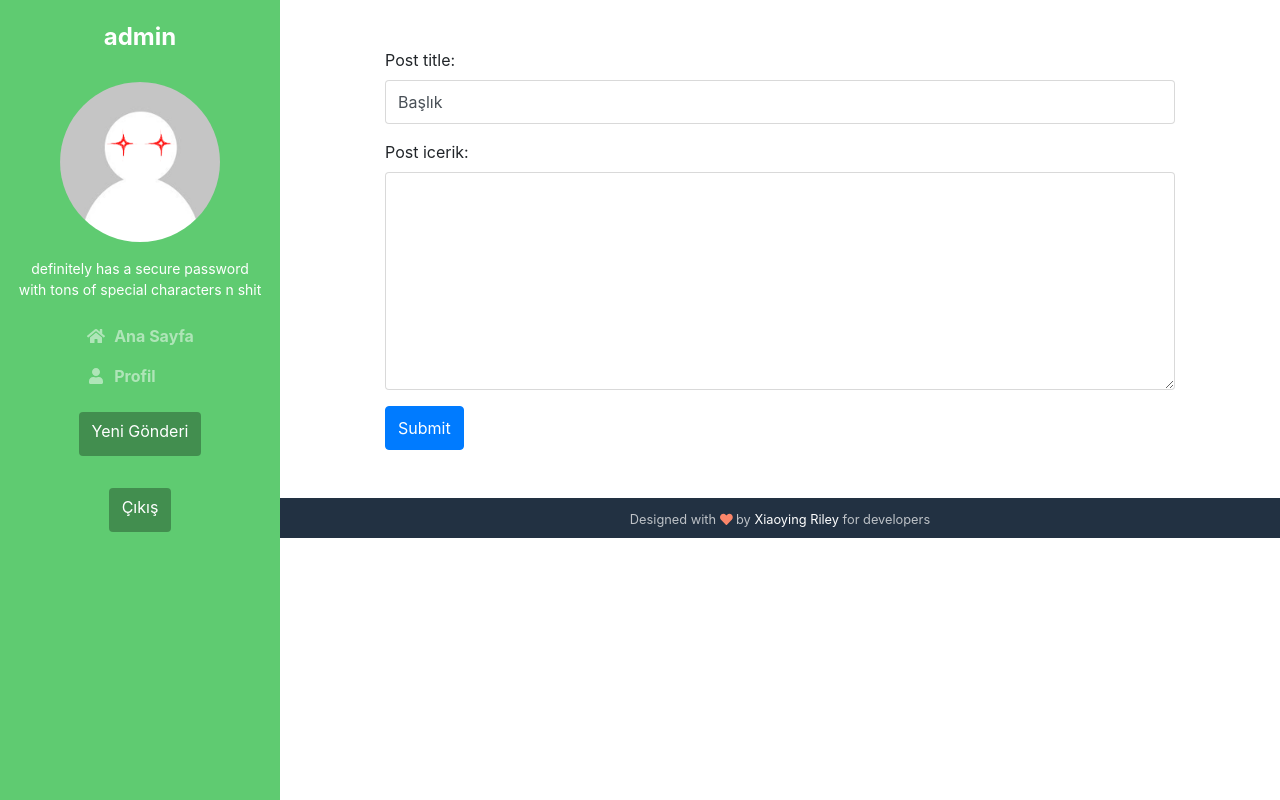
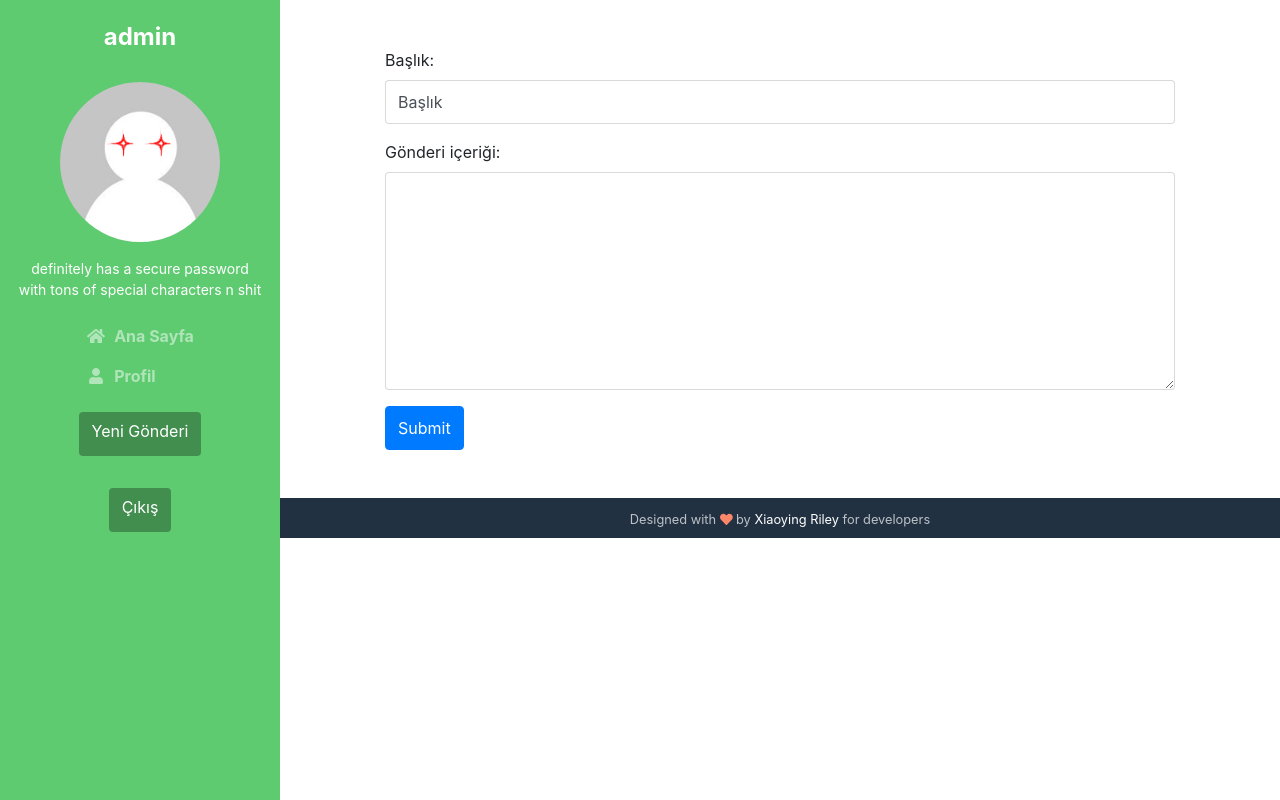
Before and after one commit to alperoot/PriviaSecStaj, a Django app: page /gonderi/ in a window 1280 px wide. Run offline with Django 3.2, Linux system fonts and the light colour scheme; a user stored in the database is signed in; some libraries are stand-ins or nearby versions.

Commit message:
Estetik düzeltmeler

```diff
--- a/Posts/forms.py
+++ b/Posts/forms.py
@@ -8,6 +8,7 @@ class PostForm(forms.ModelForm):
         fields = ("post_title", "post_icerik", "original_poster", "comments_status", "comments_number")
         widgets = {'original_poster': forms.HiddenInput(), 'comments_status': forms.HiddenInput(), 'comments_number': forms.HiddenInput()}
         # formda kullanıcının değiştirmesi istenmeyen fieldlar gizleniyor
+        labels = {'post_title' : "Başlık:", 'post_icerik' : "Gönderi içeriği:"}
 
 class CommentForm(forms.ModelForm):
     class Meta(object):
--- a/Posts/templates/basliklar/about.html
+++ b/Posts/templates/basliklar/about.html
@@ -3,7 +3,7 @@
 {% load widget_tweaks %}
 <html lang="en">
 <head>
-    <title>biraz şüp, ys</title>
+    <title>Privia Blog</title>
 
     <!-- Meta -->
     <meta charset="utf-8">
@@ -184,9 +184,6 @@
     <script src="{% static 'plugins/popper.min.js' %}"></script>
     <script src="{% static 'plugins/bootstrap/js/bootstrap.min.js' %}"></script>
 
-    <!-- Style Switcher (REMOVE ON YOUR PRODUCTION SITE) -->
-    <script src="{% static 'js/demo/style-switcher.js' %}"></script>
-
 
 </body>
 </html>
--- a/Posts/templates/basliklar/detail.html
+++ b/Posts/templates/basliklar/detail.html
@@ -3,7 +3,7 @@
 {% load widget_tweaks %}
 <html lang="en">
 <head>
-    <title>biraz şüp, ys</title>
+    <title>Privia Blog</title>
 
     <!-- Meta -->
     <meta charset="utf-8">
@@ -199,9 +199,6 @@
     <script src="{% static 'plugins/popper.min.js' %}"></script>
     <script src="{% static 'plugins/bootstrap/js/bootstrap.min.js' %}"></script>
 
-    <!-- Style Switcher (REMOVE ON YOUR PRODUCTION SITE) -->
-    <script src="{% static 'js/demo/style-switcher.js' %}"></script>
-
 
 </body>
 </html>
--- a/Posts/templates/basliklar/gonderi.html
+++ b/Posts/templates/basliklar/gonderi.html
@@ -3,7 +3,7 @@
 {% load widget_tweaks %}
 <html lang="en">
 <head>
-    <title>biraz şüp, ys</title>
+    <title>Privia Blog</title>
 
     <!-- Meta -->
     <meta charset="utf-8">
@@ -156,9 +156,5 @@
     <script src="{% static 'plugins/popper.min.js' %}"></script>
     <script src="{% static 'plugins/bootstrap/js/bootstrap.min.js' %}"></script>
 
-    <!-- Style Switcher (REMOVE ON YOUR PRODUCTION SITE) -->
-    <script src="{% static 'js/demo/style-switcher.js' %}"></script>
-
-
 </body>
 </html>
--- a/Posts/templates/basliklar/guncelle.html
+++ b/Posts/templates/basliklar/guncelle.html
@@ -3,7 +3,7 @@
 {% load widget_tweaks %}
 <html lang="en">
 <head>
-    <title>biraz şüp, ys</title>
+    <title>Privia Blog</title>
 
     <!-- Meta -->
     <meta charset="utf-8">
--- a/Posts/templates/basliklar/index.html
+++ b/Posts/templates/basliklar/index.html
@@ -2,7 +2,7 @@
 {% load static %}
 <html lang="en">
 <head>
-    <title>PriviaBlog</title>
+    <title>Privia Blog</title>
 
     <!-- Meta -->
     <meta charset="utf-8">
--- a/Posts/templates/basliklar/kullanici.html
+++ b/Posts/templates/basliklar/kullanici.html
@@ -3,7 +3,7 @@
 {% load widget_tweaks %}
 <html lang="en">
 <head>
-    <title>biraz şüp, ys</title>
+    <title>Privia Blog</title>
 
     <!-- Meta -->
     <meta charset="utf-8">
@@ -139,9 +139,5 @@
     <script src="{% static 'plugins/popper.min.js' %}"></script>
     <script src="{% static 'plugins/bootstrap/js/bootstrap.min.js' %}"></script>
 
-    <!-- Style Switcher (REMOVE ON YOUR PRODUCTION SITE) -->
-    <script src="{% static 'js/demo/style-switcher.js' %}"></script>
-
-
 </body>
 </html>
--- a/config/settings.py
+++ b/config/settings.py
@@ -21,7 +21,7 @@ BASE_DIR = Path(__file__).resolve().parent.parent
 # Quick-start development settings - unsuitable for production
 # See https://docs.djangoproject.com/en/3.2/howto/deployment/checklist/
 
-# SECURITY WARNING: keep the secret key used in production secret!
+# Csrf secret keyi bu kod kullanılarak localde tutulabilir
 # with open('C:/django_secret.txt') as f:
 #     SECRET_KEY = f.read().strip()
 
--- a/hesaplar/templates/registration/kayit.html
+++ b/hesaplar/templates/registration/kayit.html
@@ -3,7 +3,7 @@
 {% load widget_tweaks %}
 <html lang="en">
 <head>
-    <title>biraz şüp, ys</title>
+    <title>Privia Blog</title>
 
     <!-- Meta -->
     <meta charset="utf-8">
--- a/templates/registration/login.html
+++ b/templates/registration/login.html
@@ -3,7 +3,7 @@
 {% load widget_tweaks %}
 <html lang="en">
 <head>
-    <title>biraz şüp, ys</title>
+    <title>Privia Blog</title>
 
     <!-- Meta -->
     <meta charset="utf-8">
```
Also changed, not shown: db.sqlite3.
